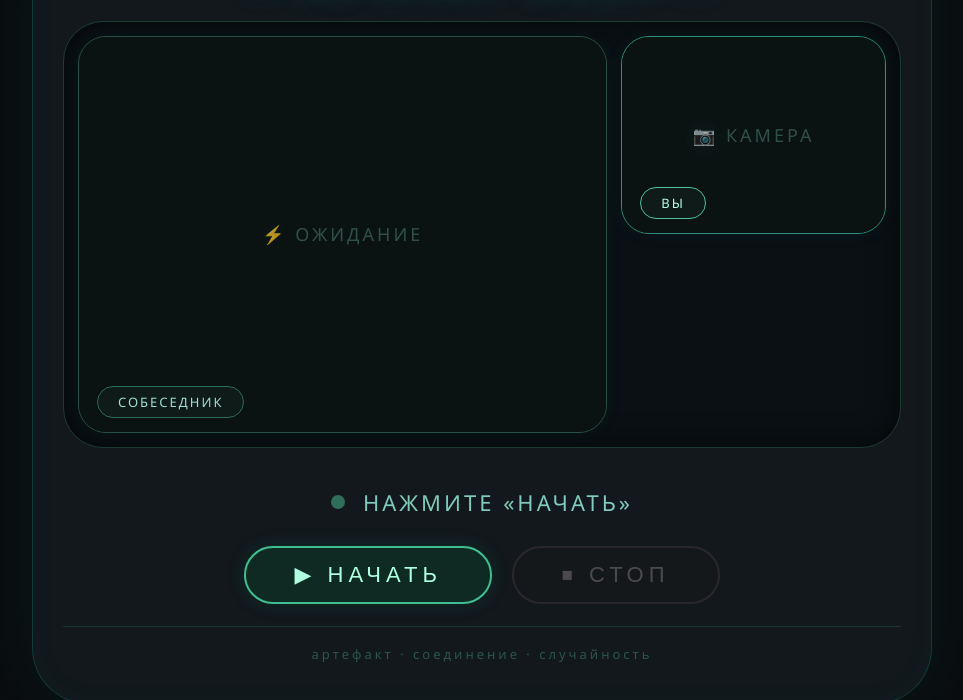
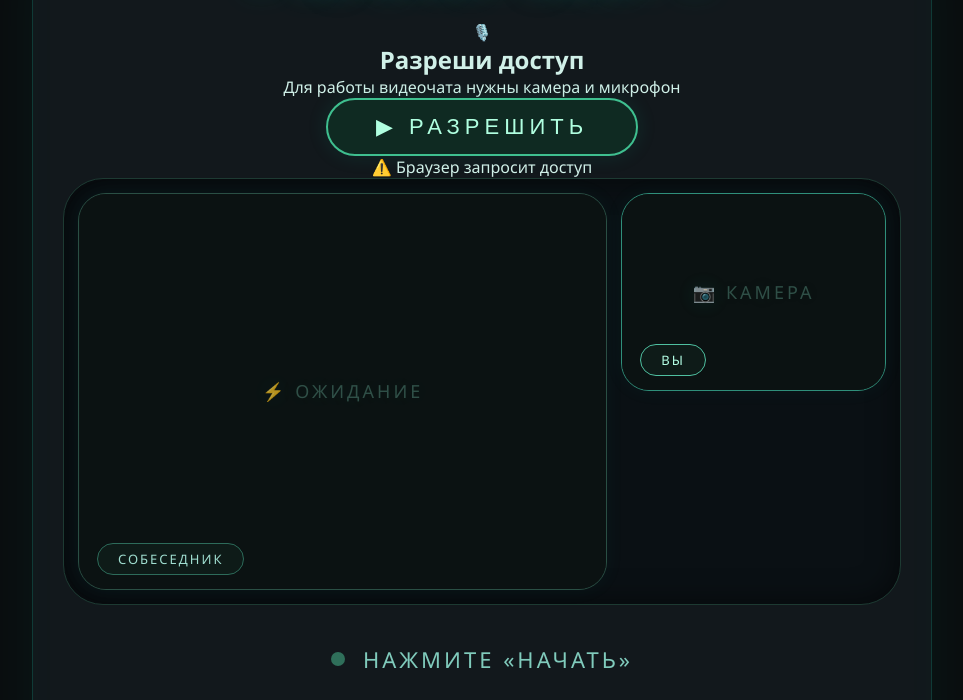
Before and after one commit to stalin14882280-collab/ARTEFAKT-RULET, a plain HTML site: page index.html in a window 1280 px wide. Shown: the part 97-797 px from the top of the page, without its empty margins (158-1121 px from the left). Drawn offline with Linux system fonts and the light colour scheme.

Commit message:
Update index.html

```diff
--- a/index.html
+++ b/index.html
@@ -10,15 +10,28 @@
     <div class="container">
         <h1>✦ ARTEFAKT RULET ✦</h1>
 
+        <!-- Оверлей для запроса разрешений -->
+        <div class="permission-overlay" id="permissionOverlay">
+            <div class="permission-card">
+                <div class="permission-icon">🎙️</div>
+                <h2>Разреши доступ</h2>
+                <p>Для работы видеочата нужны камера и микрофон</p>
+                <button class="btn btn-primary" id="permissionBtn">
+                    ▶ РАЗРЕШИТЬ
+                </button>
+                <div class="permission-hint">
+                    <span>⚠️ Браузер запросит доступ</span>
+                </div>
+            </div>
+        </div>
+
         <div class="video-grid">
-            <!-- собеседник (большое) -->
             <div class="video-box remote" id="remoteBox">
                 <video id="remoteVideo" autoplay playsinline></video>
                 <div class="placeholder" id="remotePlaceholder">⚡ ожидание</div>
                 <div class="badge">СОБЕСЕДНИК</div>
             </div>
 
-            <!-- своё видео (маленькое) -->
             <div class="video-box self" id="selfBox">
                 <video id="selfVideo" autoplay playsinline muted></video>
                 <div class="placeholder" id="selfPlaceholder">📷 камера</div>
@@ -26,15 +39,13 @@
             </div>
         </div>
 
-        <!-- статус -->
         <div class="status-bar" id="statusBar">
             <span class="dot" id="statusDot"></span>
             <span id="statusText">НАЖМИТЕ «НАЧАТЬ»</span>
         </div>
 
-        <!-- кнопки -->
         <div class="actions">
-            <button class="btn btn-primary" id="startBtn">▶ НАЧАТЬ</button>
+            <button class="btn btn-primary" id="startBtn" disabled>▶ НАЧАТЬ</button>
             <button class="btn btn-danger" id="stopBtn" disabled>⏹ СТОП</button>
         </div>
 
```
